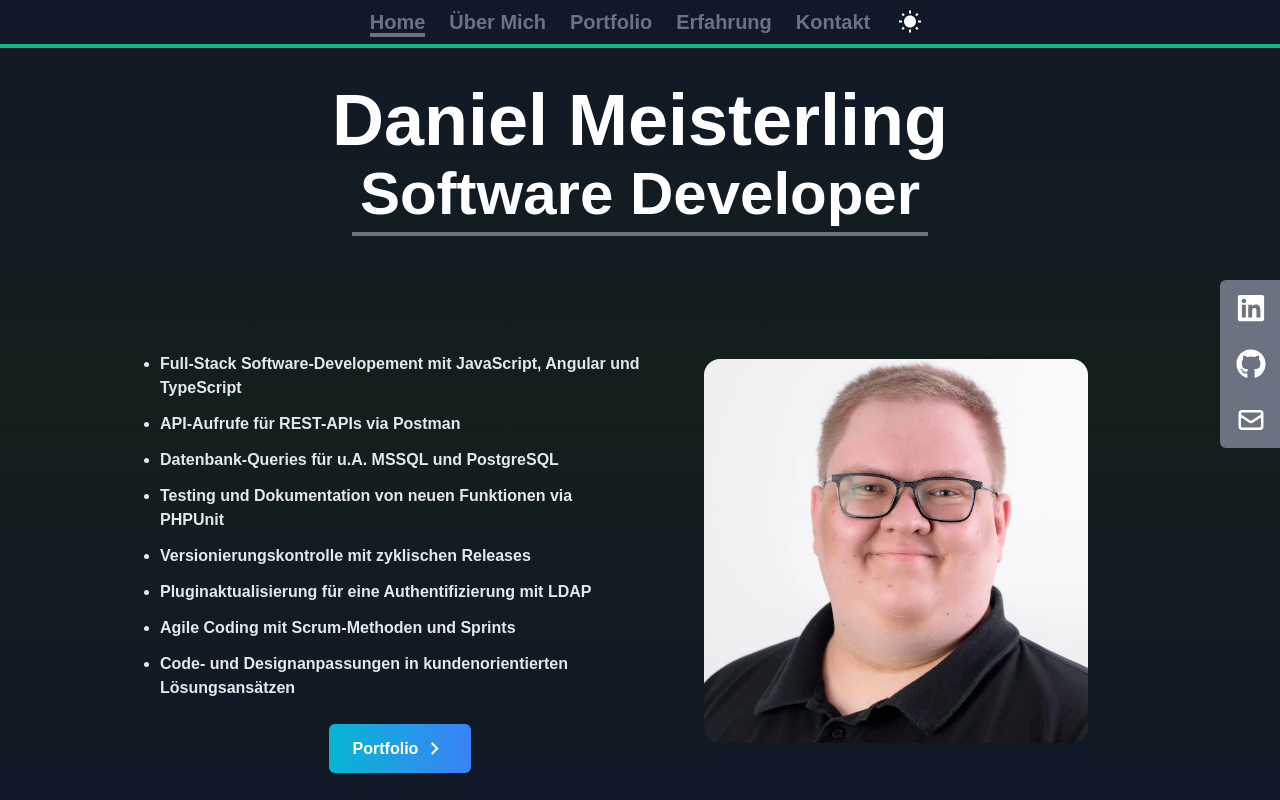
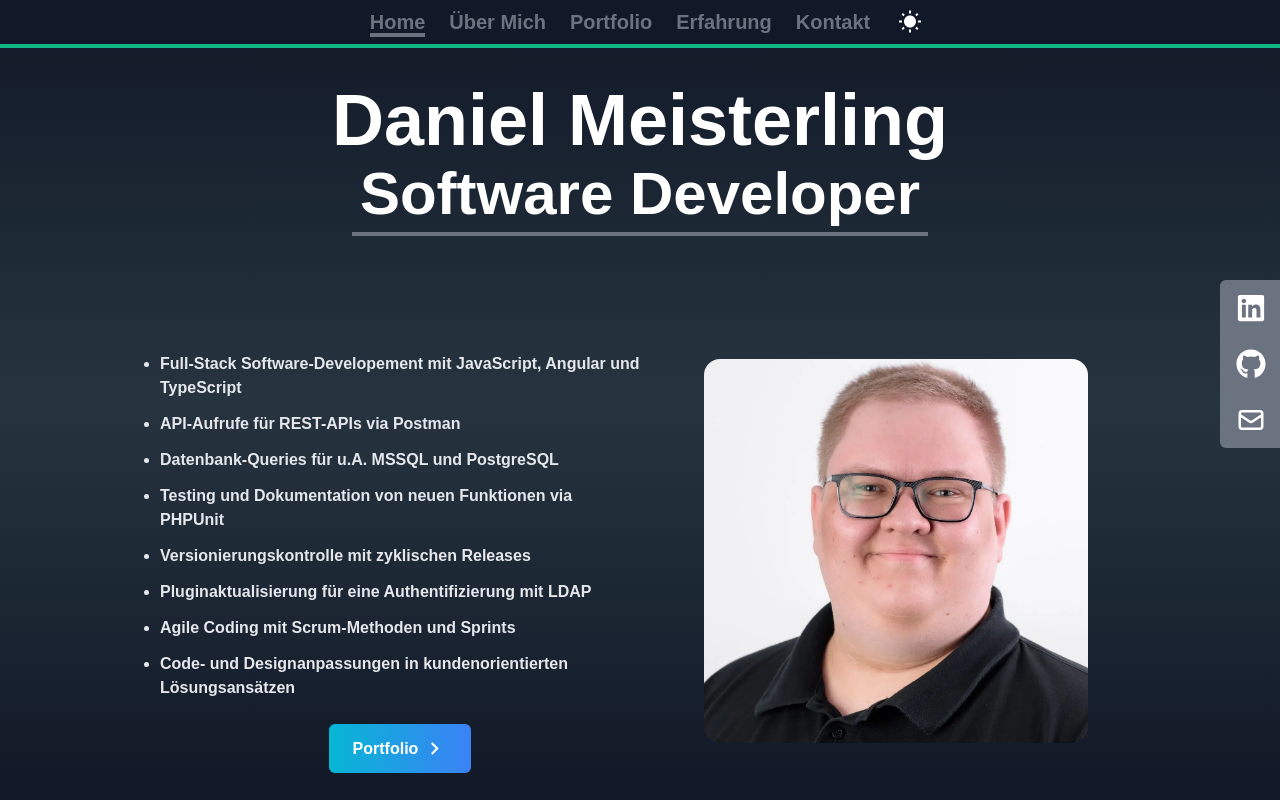
Before and after one commit to DMeisterling/Portfolio, a React (Create React App) app: page / in a window 1280 px wide. Shown: the top 800 px of the page. Built offline with nearby package versions, Linux system fonts and the light colour scheme.

Commit message:
changed gradient color

```diff
--- a/src/components/Contact.jsx
+++ b/src/components/Contact.jsx
@@ -4,7 +4,7 @@ const Contact = () => {
   return (
     <div
       name="kontakt"
-      className="w-full h-screen p-4 dark:bg-gradient-to-b dark:from-gray-900 dark:via-dark-emerald dark:to-gray-900 bg-gradient-to-b  from-slate-200 via-slate-300 to-slate-200"
+      className="w-full h-screen p-4 dark:bg-gradient-to-b dark:from-gray-900 dark:to-gray-900 bg-gradient-to-b  from-slate-200 via-slate-300 to-slate-200"
     >
       <div className="flex flex-col p-4 justify-center max-w-screen-lg mx-auto h-full">
         <div className="pb-8">
--- a/tailwind.config.js
+++ b/tailwind.config.js
@@ -6,7 +6,7 @@ module.exports = {
     extend: {
       colors: {
         serenity: "#92A8D1",
-        "dark-emerald": "#14211AD3",
+        "dark-emerald": "#2B3A45D3",
         navy: "#001f3f",
       },
     },
```
